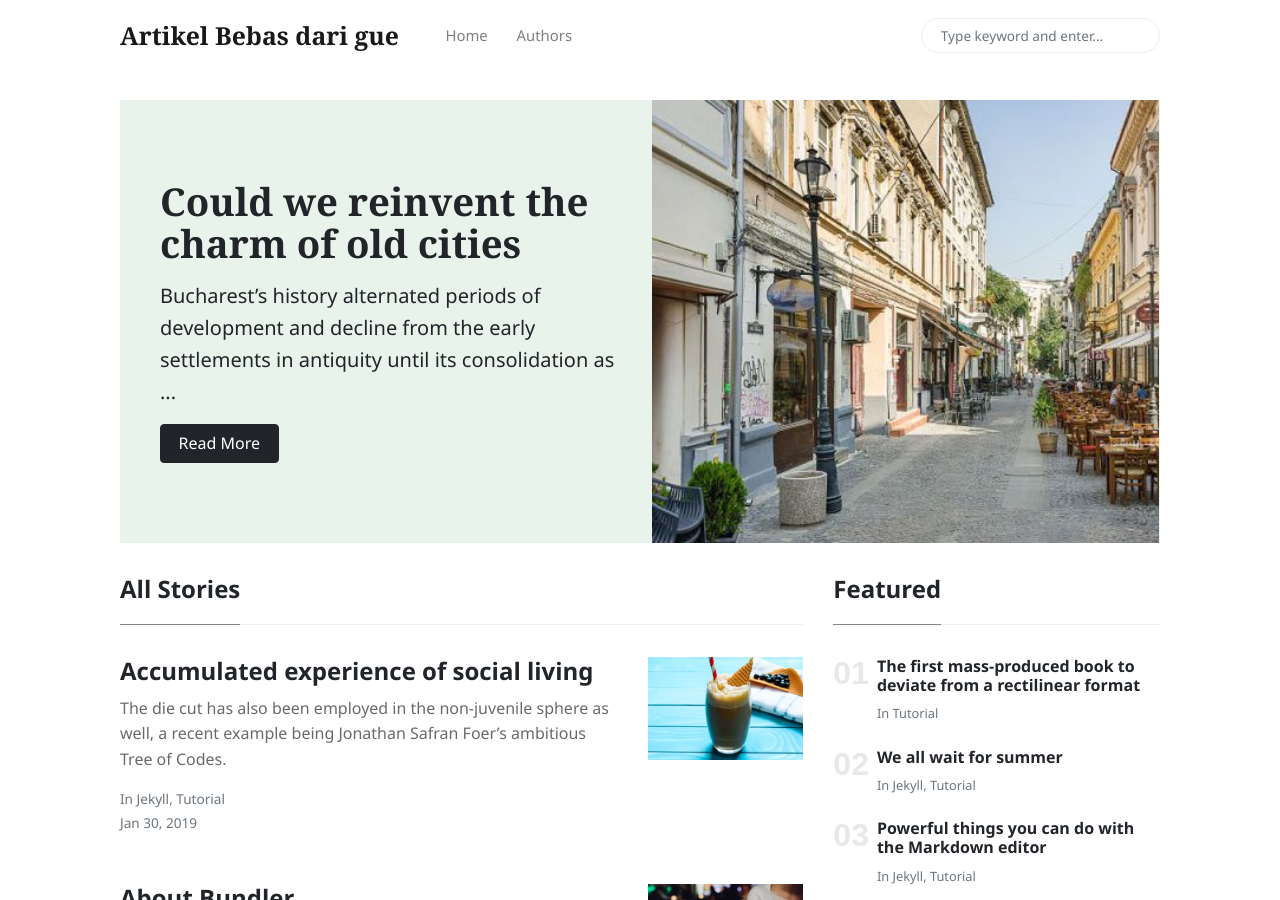
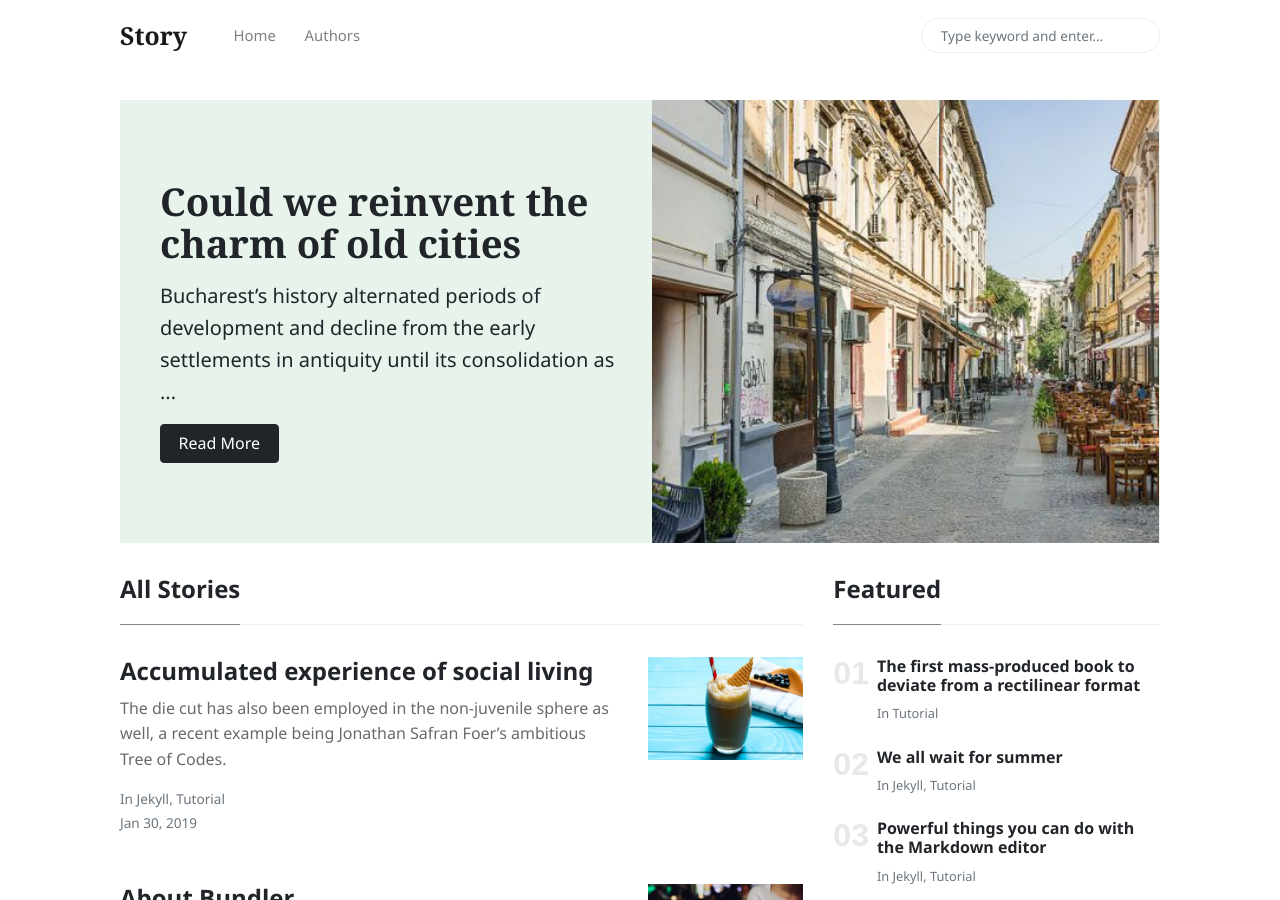
Before and after one commit to Zulfkr197/story, a Jekyll site: the page built from index.html, in a window 1280 px wide and 900 px high. Built offline with Jekyll 4.4.1, drawn with Linux system fonts in a browser that asks for light colours; nearby versions of some CDN libraries; the list of posts is cut into pages by our own code.

Commit message:
Update _config.yml

```diff
--- a/_config.yml
+++ b/_config.yml
@@ -1,5 +1,5 @@
 # Site
-name: 'Artikel Bebas dari gue'
+name: 'Story'
 description: 'Blog bebas buat story gue'
 logo: 'assets/images/logo.png'
 favicon: 'assets/images/favicon.ico'
```
